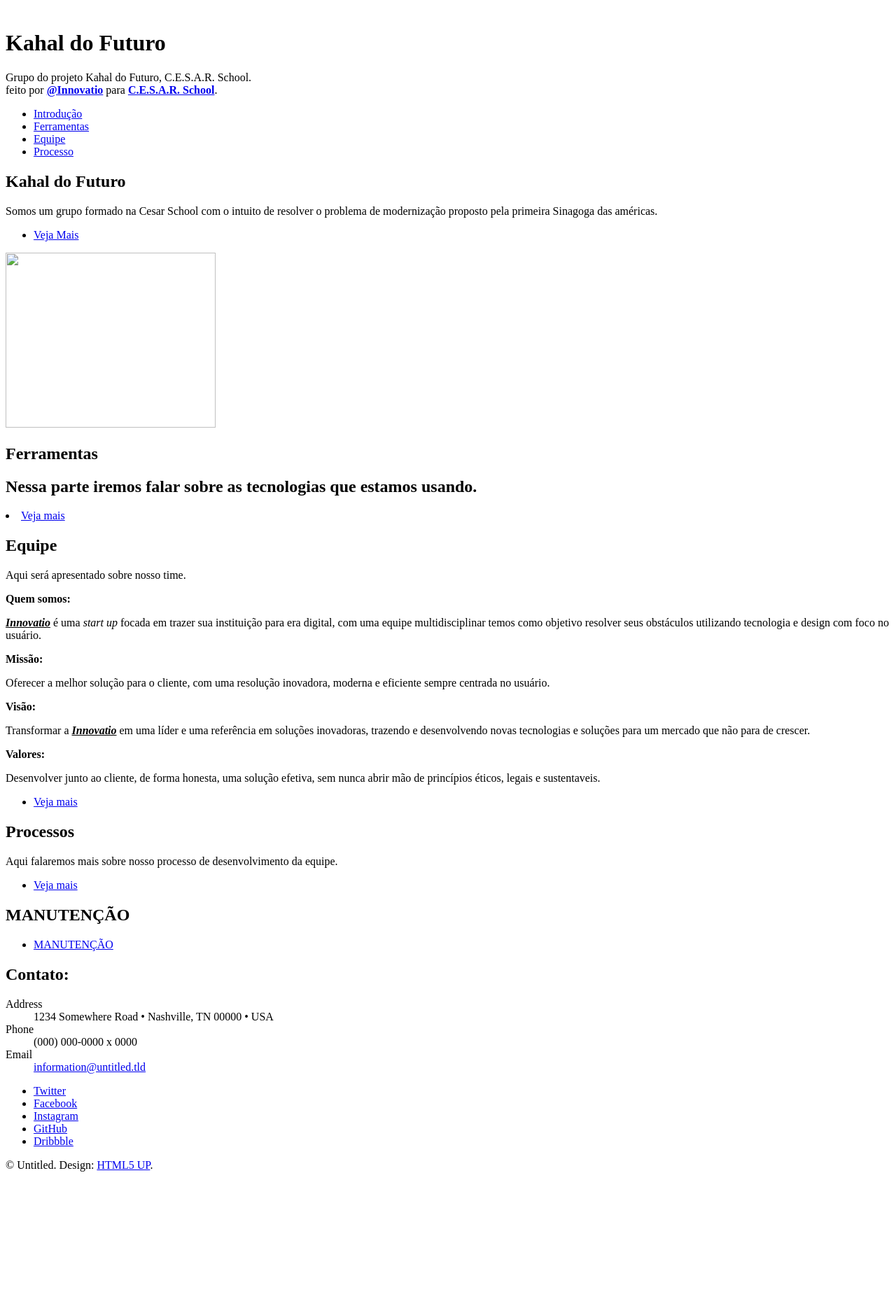
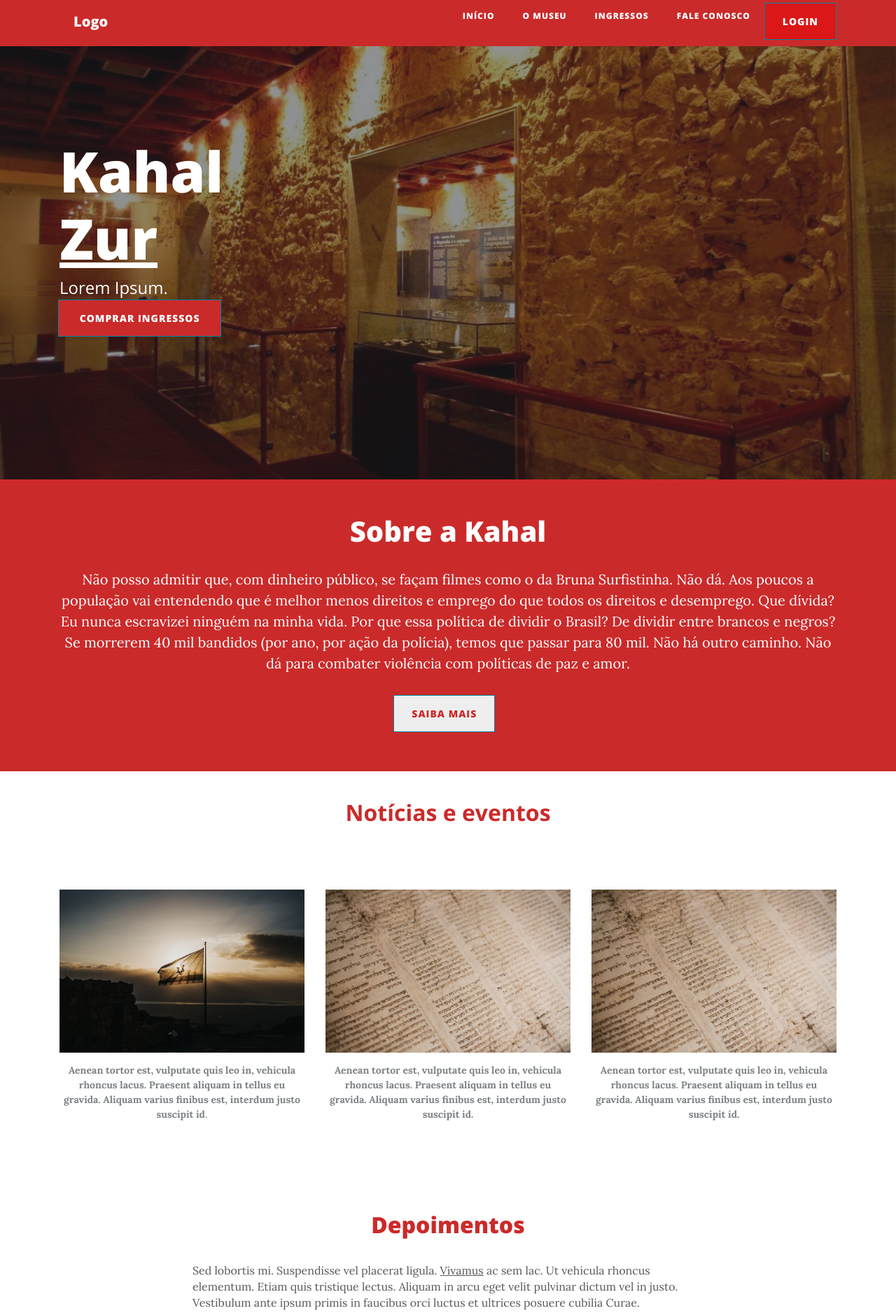
Before and after one commit to KahalZurIsrael/KahalZurIsrael.github.io, a plain HTML site: page index.html in a window 1280 px wide. Shown: the part 4-1880 px from the top of the page at 70% size. Before the commit the page ends 1694 px from the top, so only its background shows below. Drawn offline with nearby package versions, Linux system fonts and the light colour scheme.

Commit message:
Update index.html

```diff
--- a/index.html
+++ b/index.html
@@ -1,217 +1,121 @@
 <!DOCTYPE html>
+<html>
 
-<html>
 <head>
-    <title>Kahal do Futuro</title>
-    <meta charset="utf-8" />
-    <meta
-      name="viewport"
-      content="width=device-width, initial-scale=1, user-scalable=no"
-    />
-    <link rel="stylesheet" href="assets/css/main.css" />
-    <noscript>
-      <link rel="stylesheet" href="assets/css/noscript.css"
-    /></noscript>
+    <meta charset="utf-8">
+    <meta name="viewport" content="width=device-width, initial-scale=1.0, shrink-to-fit=no">
+    <title>Home - Brand</title>
+    <link rel="stylesheet" href="assets/bootstrap/css/bootstrap.min.css">
+    <link rel="stylesheet" href="https://fonts.googleapis.com/css?family=Open+Sans:300italic,400italic,600italic,700italic,800italic,400,300,600,700,800">
+    <link rel="stylesheet" href="https://fonts.googleapis.com/css?family=Lora:400,700,400italic,700italic">
+    <link rel="stylesheet" href="https://fonts.googleapis.com/css?family=Lora">
+    <link rel="stylesheet" href="assets/fonts/font-awesome.min.css">
+    <link rel="stylesheet" href="assets/fonts/ionicons.min.css">
+    <link rel="stylesheet" href="assets/css/Article-Clean.css">
+    <link rel="stylesheet" href="assets/css/Article-List.css">
+    <link rel="stylesheet" href="assets/css/Contact-Form-Clean.css">
+    <link rel="stylesheet" href="assets/css/Social-Icons.css">
 </head>
 
-  <body class="is-preload">
-    <!-- Wrapper -->
-    <div id="wrapper">
-      <!-- Header -->
-      <header id="header" class="alt">
-        <span class="logo"><img src="images/logofinal.png" alt=""/></span>
-        <h1>Kahal do Futuro</h1>
-        <p>
-          Grupo do projeto Kahal do Futuro, C.E.S.A.R. School.<br />
-          feito por
-          <a href="https://www.instagram.com/cesarschool/"
-            ><strong>@Innovatio</strong></a
-          >
-          para
-          <a href="https://www.cesar.school/"
-            ><strong>C.E.S.A.R. School</strong></a
-          >.
-        </p>
-      </header>
-
-      <!-- Nav -->
-      <nav id="nav">
-        <ul>
-          <li><a href="#intro" class="active">Introdução</a></li>
-          <li><a href="#first">Ferramentas</a></li>
-          <li><a href="#second">Equipe</a></li>
-          <li><a href="#cta">Processo</a></li>
-        </ul>
-      </nav>
-
-      <!-- Main -->
-      <div id="main">
-        <!-- Introduction -->
-        <section id="intro" class="main">
-          <div class="spotlight">
-            <div class="content">
-              <header class="major">
-                <h2><strong>Kahal do Futuro</strong></h2>
-              </header>
-              <p>
-                Somos um grupo formado na Cesar School com o intuito de resolver
-                o problema de modernização proposto pela primeira Sinagoga das
-                américas.
-              </p>
-              <ul class="actions">
-                <li><a href="generic.html" class="button">Veja Mais</a></li>
+<body style="background-color: rgb(203,42,42);">
+    <nav class="navbar navbar-light navbar-expand-lg fixed-top" id="mainNav" style="color: rgb(41,33,33);background-color: rgb(203,42,42);">
+        <div class="container"><a class="navbar-brand" href="index.html">Logo</a><button data-toggle="collapse" data-target="#navbarResponsive" class="navbar-toggler" aria-controls="navbarResponsive" aria-expanded="false" aria-label="Toggle navigation"><i class="fa fa-bars"></i></button>
+            <div
+                class="collapse navbar-collapse" id="navbarResponsive">
+                <ul class="nav navbar-nav ml-auto">
+                    <li class="nav-item" role="presentation"><a class="nav-link" href="#">início</a></li>
+                    <li class="nav-item" role="presentation"><a class="nav-link" href="index.html">o museu</a></li>
+                    <li class="nav-item" role="presentation"><a class="nav-link" href="about.html">ingressos</a></li>
+                    <li class="nav-item" role="presentation"><a class="nav-link" href="contact.html">fale conosco</a></li>
+                    <li class="nav-item" role="presentation"><button class="btn btn-primary" type="button" style="background-color: rgb(220,23,23);">Login</button></li>
                 </ul>
         </div>
-            <span class="image"><img src="images/logocnome.png" alt="" height="250px" width="300px"/></span>
         </div>
-        </section>
-
-        <!-- First Section -->
-        <section id="first" class="main special">
-          <header class="major">
-            <h2>Ferramentas</h2>
-		  </header>
-		  <h2>Nessa parte iremos falar sobre as tecnologias que estamos usando.</h2>
-              <li><a href="tecnologia.html" class="button">Veja mais</a></li>
-            </ul>
-          </footer>
-        </section>
-
-        <!-- Second Section -->
-        <section id="second" class="main special">
-          <header class="major">
-            <h2>Equipe</h2>
-            <p>Aqui será apresentado sobre nosso time.</p>
-          </header>
-          <div class="content3">
-            <div class="content2">
-              <p><b>Quem somos:</b></p>
-              <p>
-                <b
-                  ><i><u>Innovatio</u></i></b
-                >
-                é uma <i>start up</i> focada em trazer sua instituição para era
-                digital, com uma equipe multidisciplinar temos como objetivo
-                resolver seus obstáculos utilizando tecnologia e design com foco
-                no usuário.
-              </p>
-            </div>
-
-            <div class="content2">
-              <p><b>Missão:</b></p>
-              <p>
-                Oferecer a melhor solução para o cliente, com uma resolução
-                inovadora, moderna e eficiente sempre centrada no usuário.
-              </p>
-            </div>
-
-            <div class="content2">
-              <p><b>Visão:</b></p>
-              <p>
-                Transformar a
-                <u
-                  ><i><b>Innovatio</b></i></u
-                >
-                em uma líder e uma referência em soluções inovadoras, trazendo e
-                desenvolvendo novas tecnologias e soluções para um mercado que
-                não para de crescer.
-              </p>
-            </div>
-
-            <div class="content2">
-              <p><b>Valores:</b></p>
-              <p>
-                Desenvolver junto ao cliente, de forma honesta, uma solução
-                efetiva, sem nunca abrir mão de princípios éticos, legais e
-                sustentaveis.
-              </p>
+    </nav>
+    <header class="masthead" style="background-image:url('assets/img/home-bg.jpg');">
+        <div class="overlay"></div>
+        <div class="container">
+            <div class="row">
+                <div class="col-xl-12 offset-xl-0">
+                    <div class="site-heading">
+                        <h1 class="text-left" style="font-family: 'Open Sans', sans-serif;">Kahal<br><span style="text-decoration: underline;">Zur</span></h1><span class="text-left subheading">Lorem Ipsum.</span><button class="btn btn-primary" type="button" style="background-color: rgb(203,42,42);margin: 4px;height: 53px;width: 21%;margin-left: -79%;">Comprar ingressos</button></div>
                 </div>
             </div>
+        </div>
+    </header>
+    <div class="container">
+        <div class="row">
+            <div class="col">
+                <h1 class="text-center" style="color: rgb(255,255,255);">Sobre a Kahal</h1>
+                <p class="text-center" style="color: rgb(255,255,255);">Não posso admitir que, com dinheiro público, se façam filmes como o da Bruna Surfistinha. Não dá. Aos poucos a população vai entendendo que é melhor menos direitos e emprego do que todos os direitos e desemprego. Que dívida? Eu nunca escravizei
+                    ninguém na minha vida. Por que essa política de dividir o Brasil? De dividir entre brancos e negros? Se morrerem 40 mil bandidos (por ano, por ação da polícia), temos que passar para 80 mil. Não há outro caminho. Não dá para combater
+                    violência com políticas de paz e amor.<br></p><button class="btn btn-primary" type="button" style="margin-left: 43%;background-color: rgb(238,238,238);color: rgb(203,42,42);">saiba mais</button>
+                <h1 style="color: rgb(203,42,42);">Heading</h1>
+                <h1></h1>
+            </div>
+        </div>
+    </div>
+    <div class="article-list" style="background-color: rgb(255,255,255);">
+        <div class="container">
+            <div class="intro">
+                <h2 class="text-center" style="color: rgb(203,42,42);">Notícias e eventos</h2>
+            </div>
+            <div class="row articles">
+                <div class="col-sm-6 col-md-4 item"><a href="#"><img class="img-fluid" src="assets/img/desk.jpg"></a>
+                    <p class="description"><strong>Aenean tortor est, vulputate quis leo in, vehicula rhoncus lacus. Praesent aliquam in tellus eu gravida. Aliquam varius finibus est, interdum justo suscipit id</strong>.</p><a class="action" href="#"></a></div>
+                <div class="col-sm-6 col-md-4 item"><a href="#"><img class="img-fluid" src="assets/img/building.jpg"></a>
+                    <p class="description"><strong>Aenean tortor est, vulputate quis leo in, vehicula rhoncus lacus. Praesent aliquam in tellus eu gravida. Aliquam varius finibus est, interdum justo suscipit id.</strong></p>
+                </div>
+                <div class="col-sm-6 col-md-4 item"><a href="#"><img class="img-fluid" src="assets/img/loft.jpg"></a>
+                    <p class="description"><strong>Aenean tortor est, vulputate quis leo in, vehicula rhoncus lacus. Praesent aliquam in tellus eu gravida. Aliquam varius finibus est, interdum justo suscipit id.</strong></p><a class="action" href="#"></a></div>
+            </div>
+        </div>
+    </div>
+    <div class="article-clean">
+        <div class="container">
+            <div class="row">
+                <div class="col-lg-10 col-xl-8 offset-lg-1 offset-xl-2">
+                    <div class="intro">
+                        <h1 class="text-center" style="color: rgb(203,42,42);">Depoimentos</h1>
+                    </div>
+                    <div class="text">
+                        <p>Sed lobortis mi. Suspendisse vel placerat ligula. <span style="text-decoration: underline;">Vivamus</span> ac sem lac. Ut vehicula rhoncus elementum. Etiam quis tristique lectus. Aliquam in arcu eget velit pulvinar dictum vel in
+                            justo. Vestibulum ante ipsum primis in faucibus orci luctus et ultrices posuere cubilia Curae.</p>
+                        <p>Suspendisse vel placerat ligula. Vivamus ac sem lac. Ut vehicula rhoncus elementum. Etiam quis tristique lectus. Aliquam in arcu eget velit pulvinar dictum vel in justo. Vestibulum ante ipsum primis in faucibus orci luctus et ultrices
+                            posuere cubilia Curae.</p>
+                        <figure>
+                            <figcaption>Caption</figcaption>
+                        </figure>
+                        <p>Vestibulum ante ipsum primis in faucibus orci luctus et ultrices posuere cubilia Curae. Suspendisse vel placerat ligula. Vivamus ac sem lac. Ut vehicula rhoncus elementum. Etiam quis tristique lectus. Aliquam in arcu eget velit
+                            pulvinar dictum vel in justo.</p>
+                    </div>
+                </div>
+            </div>
+        </div>
+    </div>
+    <div class="contact-clean">
+        <form method="post">
+            <h2 class="text-center">Contact us</h2>
+            <div class="form-group"><input class="form-control" type="text" name="name" placeholder="Name"></div>
+            <div class="form-group"><input class="form-control is-invalid" type="email" name="email" placeholder="Email"><small class="form-text text-danger">Please enter a correct email address.</small></div>
+            <div class="form-group"><textarea class="form-control" name="message" placeholder="Message" rows="14"></textarea></div>
+            <div class="form-group"><button class="btn btn-primary" type="submit">send </button></div>
+        </form>
+    </div>
+    <div class="social-icons" style="background-color: rgb(203,42,42);">
+        <div class="container">
+            <div class="row">
+                <div class="col-md-10 col-lg-8 col-xl-12 mx-auto">
+                    <h2 style="color: rgb(255,255,255);"></h2>
+                    <h5 style="color: rgb(255,255,255);">Kahal Zur Israel &nbsp; &nbsp; &nbsp; &nbsp; &nbsp; &nbsp; &nbsp; &nbsp; &nbsp; &nbsp; &nbsp; &nbsp; &nbsp; &nbsp; &nbsp; &nbsp; &nbsp; &nbsp; &nbsp; &nbsp; &nbsp; &nbsp; &nbsp; &nbsp; &nbsp; &nbsp; &nbsp; &nbsp; &nbsp; &nbsp; &nbsp;
+                        &nbsp; &nbsp; &nbsp; &nbsp; &nbsp; &nbsp; &nbsp; &nbsp; &nbsp; &nbsp; &nbsp; &nbsp; &nbsp; &nbsp; &nbsp; &nbsp; &nbsp; &nbsp; &nbsp; &nbsp; &nbsp; &nbsp; &nbsp; &nbsp; &nbsp; &nbsp; &nbsp; &nbsp; &nbsp; &nbsp; &nbsp; &nbsp; &nbsp;
+                        &nbsp; &nbsp; &nbsp; &nbsp; &nbsp; &nbsp; &nbsp; &nbsp; &nbsp; &nbsp; &nbsp; &nbsp;copyright 2019</h5>
+                </div>
+            </div>
+        </div><a href="#"></a><a href="#"><i class="icon ion-social-facebook" style="background-color: #ffffff;"></i></a><a href="#"><i class="icon ion-social-snapchat" style="background-color: #ffffff;"></i></a><a href="#"></a></div>
+    <script src="assets/js/jquery.min.js"></script>
+    <script src="assets/bootstrap/js/bootstrap.min.js"></script>
+    <script src="assets/js/clean-blog.js"></script>
+</body>
 
-          <footer class="major">
-            <ul class="actions special">
-              <li><a href="equipe.html" class="button">Veja mais</a></li>
-            </ul>
-          </footer>
-        </section>
-
-        <!-- Get Started -->
-        <section id="cta" class="main special">
-          <header class="major">
-            <h2>Processos</h2>
-            <p>
-              Aqui falaremos mais sobre nosso processo de desenvolvimento da
-              equipe.<br />
-            </p>
-          </header>
-          <footer class="major">
-            <ul class="actions special">
-              <li><a href="processos.html" class="button">Veja mais</a></li>
-            </ul>
-          </footer>
-        </section>
-      </div>
-
-      <!-- Footer -->
-      <footer id="footer">
-        <section>
-          <h2>MANUTENÇÃO</h2>
-
-          <ul class="actions">
-            <li><a href="processos.html" class="button">MANUTENÇÃO</a></li>
-          </ul>
-        </section>
-        <section>
-          <h2>Contato:</h2>
-          <dl class="alt">
-            <dt>Address</dt>
-            <dd>1234 Somewhere Road &bull; Nashville, TN 00000 &bull; USA</dd>
-            <dt>Phone</dt>
-            <dd>(000) 000-0000 x 0000</dd>
-            <dt>Email</dt>
-            <dd><a href="#">information@untitled.tld</a></dd>
-          </dl>
-          <ul class="icons">
-            <li>
-              <a href="#" class="icon brands fa-twitter alt"
-                ><span class="label">Twitter</span></a
-              >
-            </li>
-            <li>
-              <a href="#" class="icon brands fa-facebook-f alt"
-                ><span class="label">Facebook</span></a
-              >
-            </li>
-            <li>
-              <a href="#" class="icon brands fa-instagram alt"
-                ><span class="label">Instagram</span></a
-              >
-            </li>
-            <li>
-              <a href="#" class="icon brands fa-github alt"
-                ><span class="label">GitHub</span></a
-              >
-            </li>
-            <li>
-              <a href="#" class="icon brands fa-dribbble alt"
-                ><span class="label">Dribbble</span></a
-              >
-            </li>
-          </ul>
-        </section>
-        <p class="copyright">
-          &copy; Untitled. Design: <a href="https://html5up.net">HTML5 UP</a>.
-        </p>
-      </footer>
-    </div>
-
-    <!-- Scripts -->
-    <script src="assets/js/jquery.min.js"></script>
-    <script src="assets/js/jquery.scrollex.min.js"></script>
-    <script src="assets/js/jquery.scrolly.min.js"></script>
-    <script src="assets/js/browser.min.js"></script>
-    <script src="assets/js/breakpoints.min.js"></script>
-    <script src="assets/js/util.js"></script>
-    <script src="assets/js/main.js"></script>
-  </body>
 </html>
```
Lines whose indentation alone changed are shown as unchanged.
